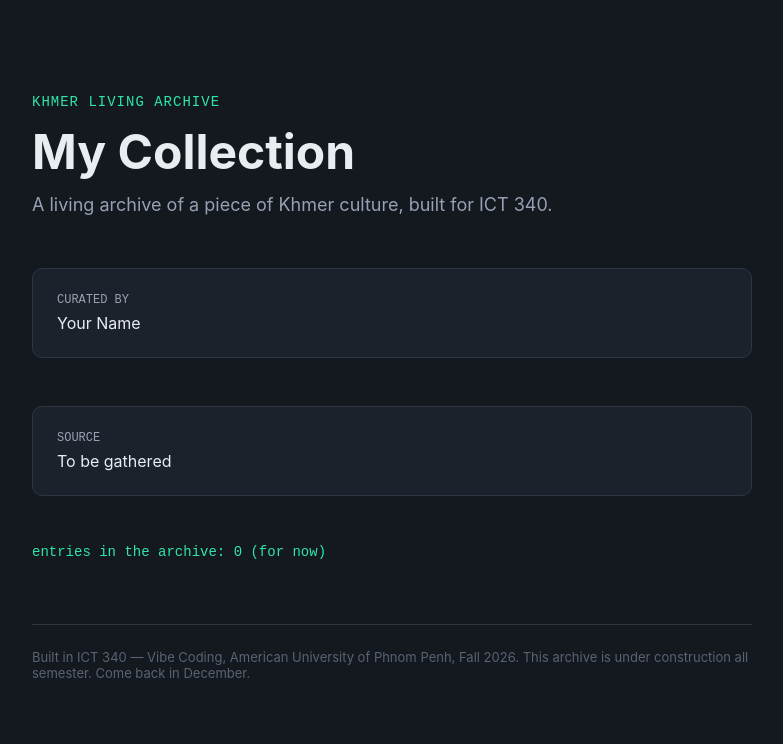
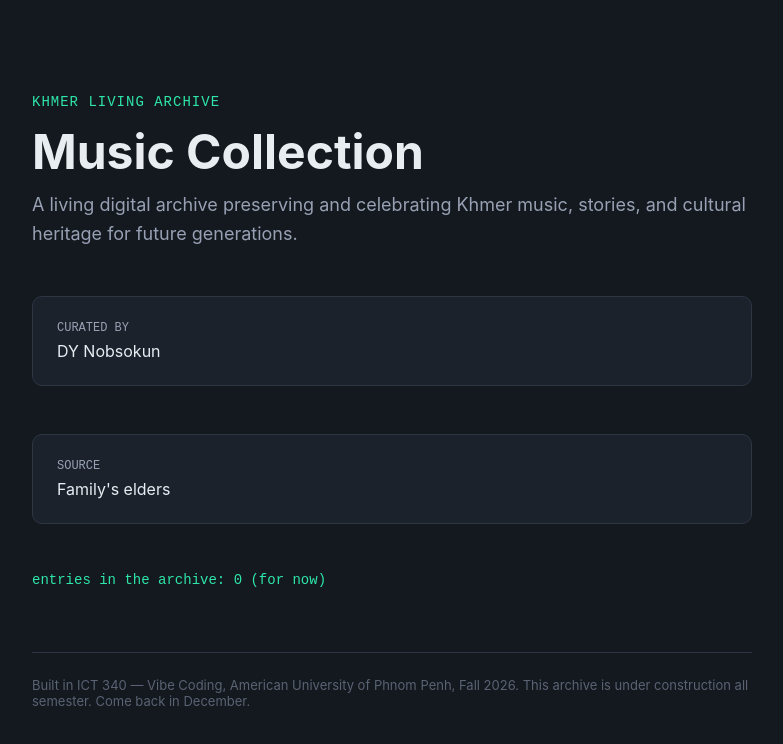
Before and after one commit to dy-nobsokun1/khmer-music-collection, a Next.js app: page / in a window 1280 px wide. Shown: the top 744 px of the page, without its empty margins (248-1031 px from the left). Built offline with nearby package versions, Linux system fonts and the light colour scheme.

Commit message:
basic moderation

```diff
--- a/collection.config.js
+++ b/collection.config.js
@@ -8,16 +8,16 @@
 
 const collection = {
   // What does your archive collect? e.g. "Khmer Proverbs"
-  name: "My Collection",
+  name: "Music Collection",
 
   // One sentence: what is this archive, and why does it matter?
-  description: "A living archive of a piece of Khmer culture, built for ICT 340.",
+  description: "A living digital archive preserving and celebrating Khmer music, stories, and cultural heritage for future generations.",
 
   // Who is building this archive? Your name, as you want it shown.
-  curator: "Your Name",
+  curator: "DY Nobsokun",
 
   // Where does your knowledge come from? A person, a place, a community.
-  source: "To be gathered",
+  source: "Family's elders",
 };
 
 export default collection;
```
